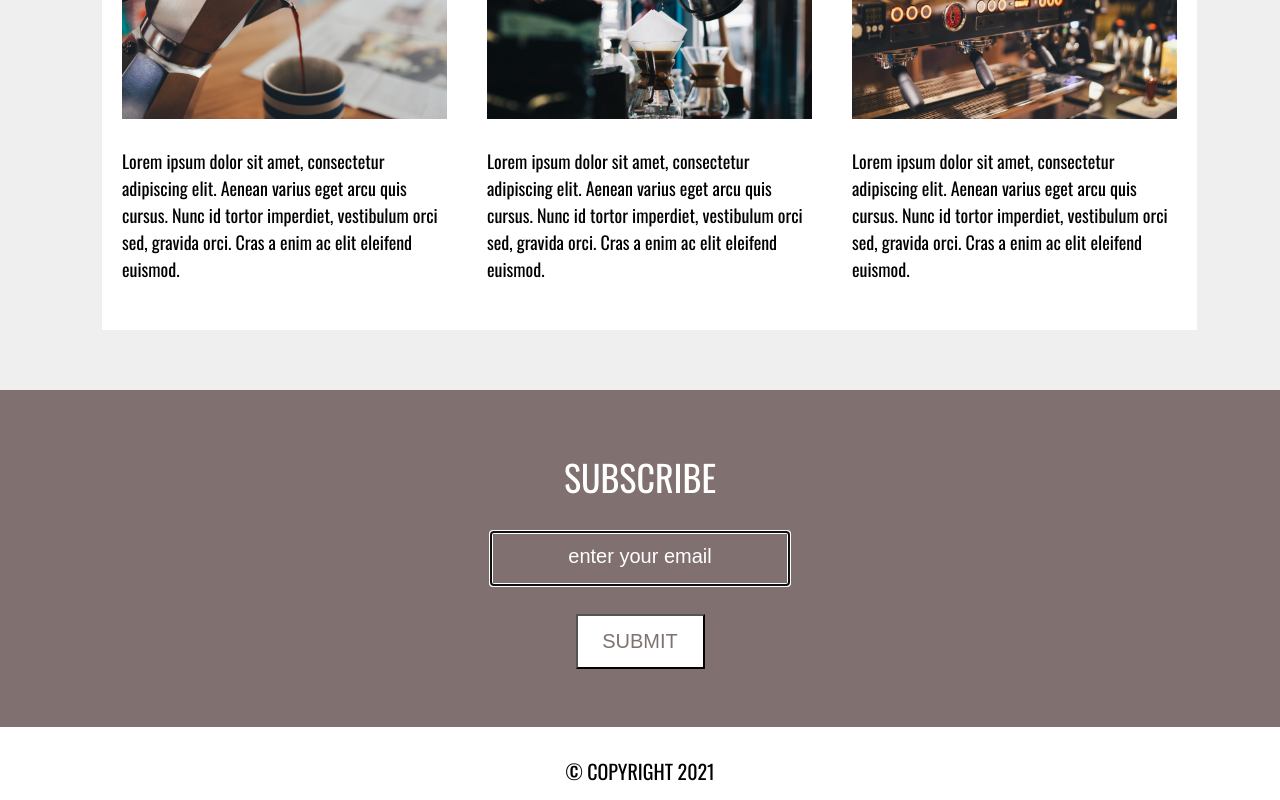
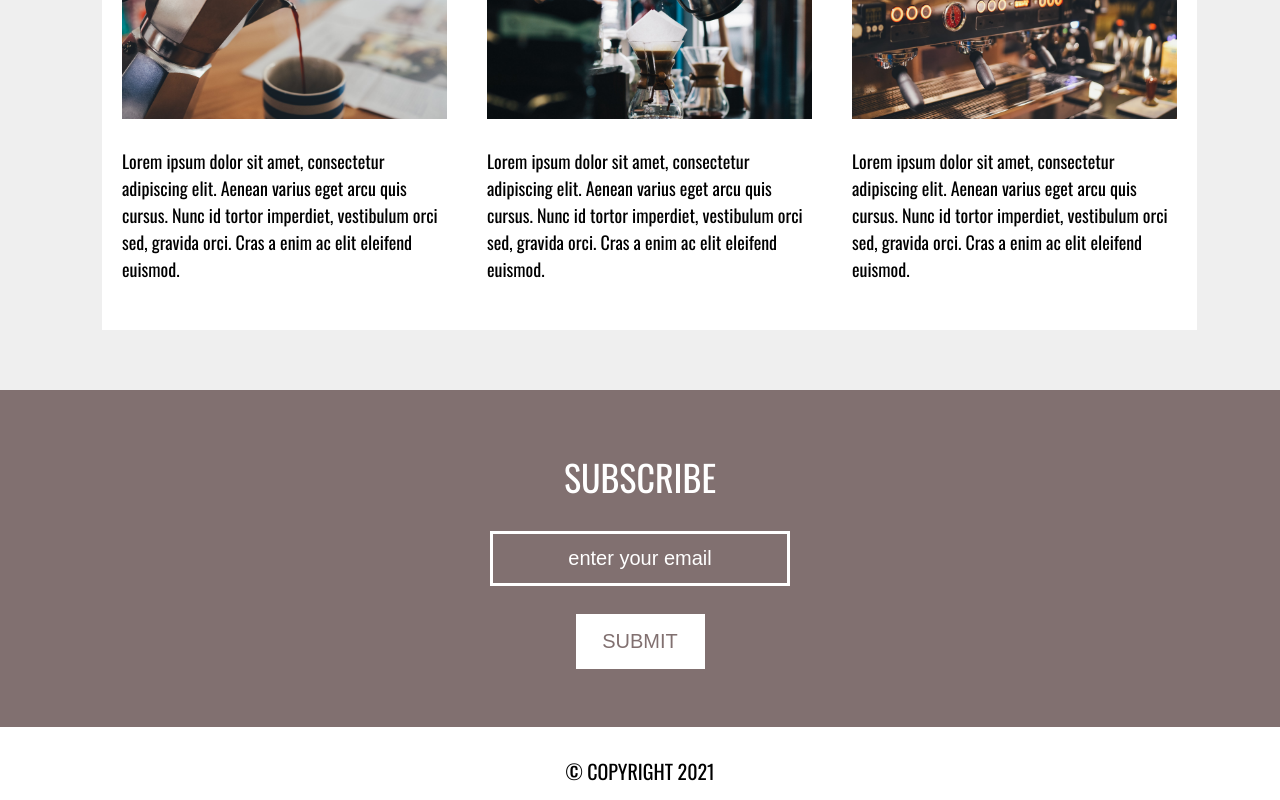
Before and after one commit to ldokovroman/My-projects, a plain HTML site: page Landing/index.html in a window 1280 px wide. Both pictures are taken after a click on the link "SUBSCRIBE". Shown: the part 1665-2465 px from the top of the page. Drawn offline with nearby package versions, Linux system fonts and the light colour scheme.

Commit message:
Add files via upload

```diff
--- a/Landing/style.css
+++ b/Landing/style.css
@@ -154,6 +154,10 @@ h1 {
 }
 
 #subscribe {
+    font-weight: 300;
+    font-size: 20px;
+    text-align: center;
+    color: white;
     width: 300px;
     height: 55px;
     background: #817070;
@@ -169,11 +173,8 @@ h1 {
     color: white;
 }
 
-#subscribe:hover {
-    font-weight: 300;
-    font-size: 20px;
-    text-align: center;
-    color: white;
+#subscribe:focus {
+    outline: none;
 }
 
 .submit {
@@ -184,6 +185,7 @@ h1 {
     font-size: 20px;
     text-align: center;
     color: #817070;
+    border: none;
 }
 
 .submit:hover {
```
